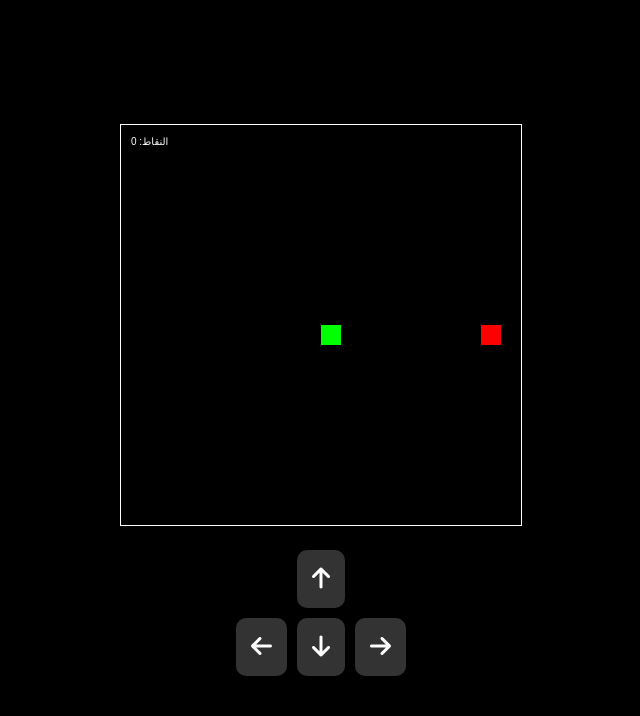
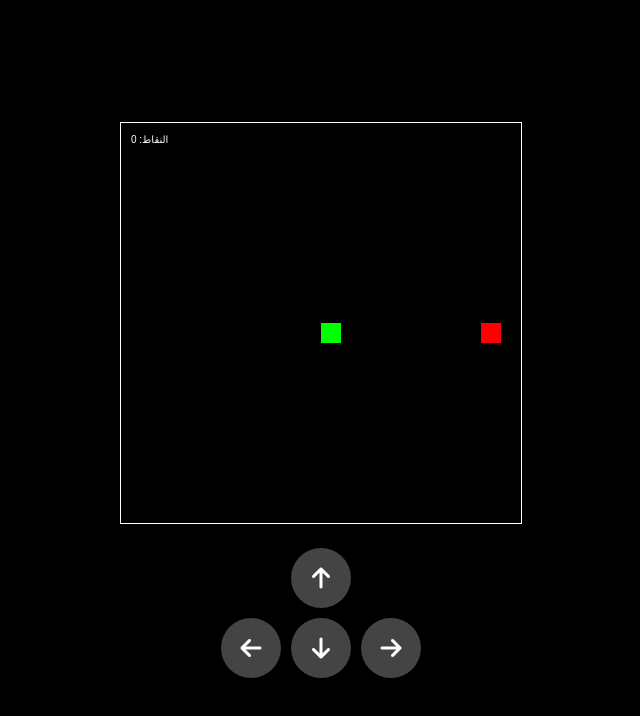
Before and after one commit to Ksa518n/Gfdsa, a plain HTML site: page index.html in a window 1280 px wide. Shown: the whole page, without its empty margins (319-959 px from the left). Drawn offline with Linux system fonts and the light colour scheme.

Commit message:
Update styles.css

```diff
--- a/styles.css
+++ b/styles.css
@@ -30,16 +30,23 @@ canvas {
 
 button {
     font-size: 24px;
-    padding: 15px;
+    padding: 20px;
     border: none;
-    background-color: #333;
+    background-color: #444;
     color: white;
-    border-radius: 10px;
+    border-radius: 50%;
     cursor: pointer;
+    width: 60px;
+    height: 60px;
+    display: flex;
+    align-items: center;
+    justify-content: center;
+    box-shadow: 0 4px 6px rgba(0, 0, 0, 0.2);
+    transition: background-color 0.3s ease;
 }
 
 button:hover {
-    background-color: #555;
+    background-color: #666;
 }
 
 #upButton {
```
